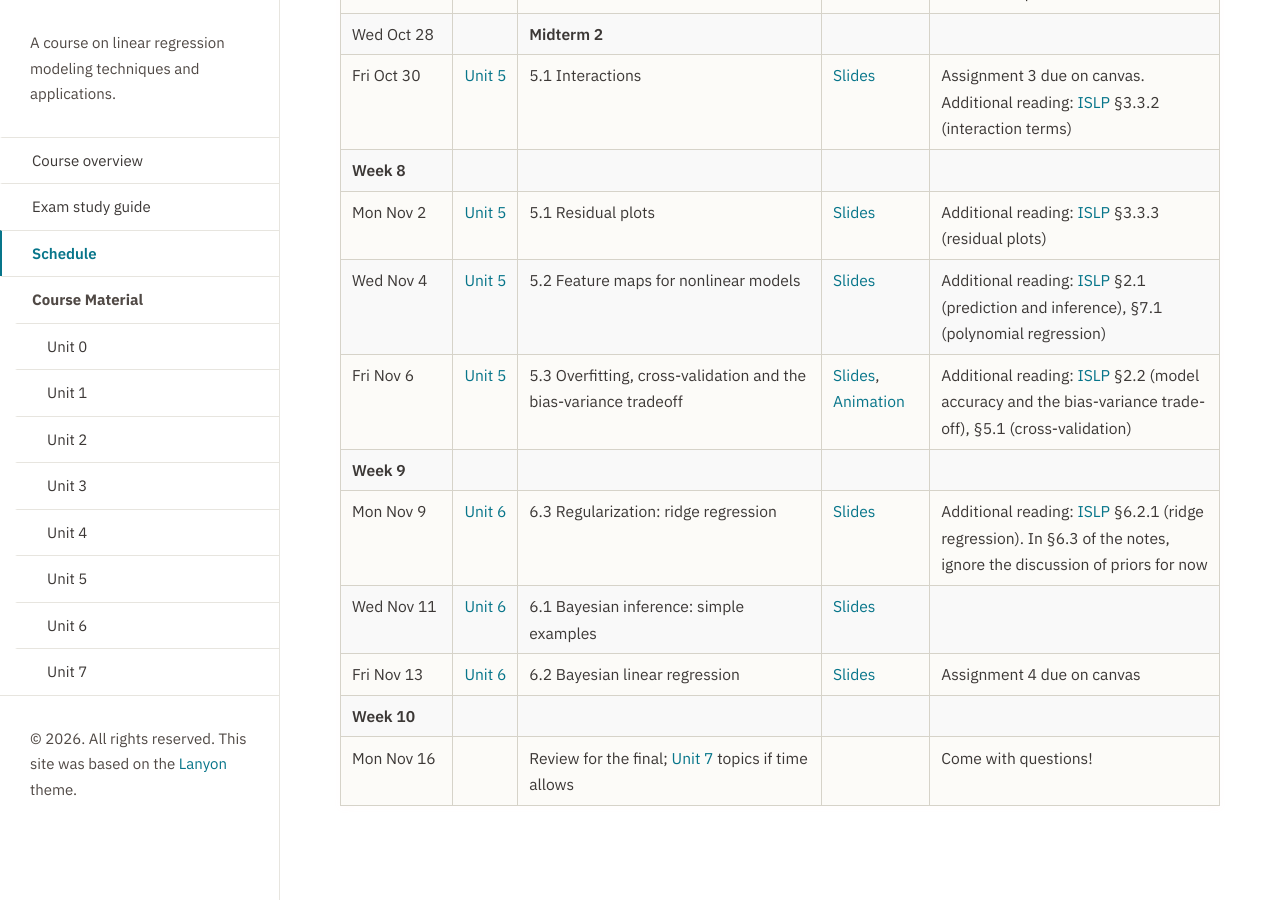
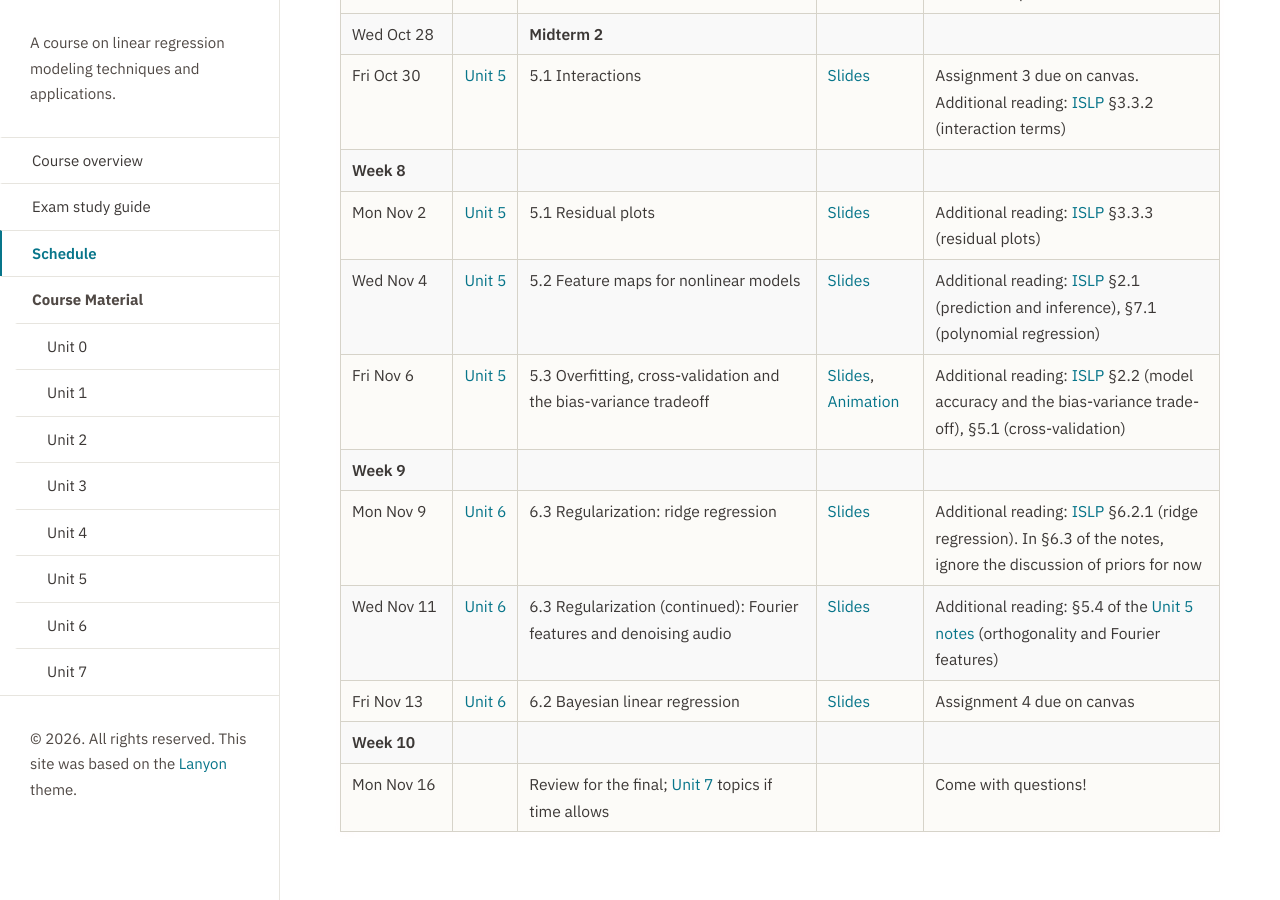
Before and after one commit to elevien/math50_2026, a Jekyll site: the page built from schedule.md, in a window 1280 px wide and 900 px high, scrolled down 1987 px. Built offline with Jekyll 4.4.1, drawn with Linux system fonts in a browser that asks for light colours; before the commit the page ends 2861 px from its top, so only the background shows below that.

Commit message:
Publish from math50_sandbox@f530c91

```diff
--- a/schedule.md
+++ b/schedule.md
@@ -48,7 +48,7 @@ Before going through Unit 1, please review [Unit 0]({{ '/unit0/' | relative_url
 | Fri Nov 6 | [Unit 5]({{ '/unit5/' | relative_url }}) | 5.3 Overfitting, cross-validation and the bias-variance tradeoff | [Slides]({{ '/unit5/slides-11-06.pdf' | relative_url }}), [Animation]({{ '/unit5/fig/poly_fit_movie.gif' | relative_url }}) | Additional reading: [ISLP](https://www.statlearning.com/) §2.2 (model accuracy and the bias-variance trade-off), §5.1 (cross-validation) |
 | **Week 9** | | | | |
 | Mon Nov 9 | [Unit 6]({{ '/unit6/' | relative_url }}) | 6.3 Regularization: ridge regression | [Slides]({{ '/unit6/slides-11-09.pdf' | relative_url }}) | Additional reading: [ISLP](https://www.statlearning.com/) §6.2.1 (ridge regression). In §6.3 of the notes, ignore the discussion of priors for now |
-| Wed Nov 11 | [Unit 6]({{ '/unit6/' | relative_url }}) | 6.1 Bayesian inference: simple examples | [Slides]({{ '/unit6/slides-11-11.pdf' | relative_url }}) |  |
+| Wed Nov 11 | [Unit 6]({{ '/unit6/' | relative_url }}) | 6.3 Regularization (continued): Fourier features and denoising audio | [Slides]({{ '/unit6/slides-11-11.pdf' | relative_url }}) | Additional reading: §5.4 of the [Unit 5 notes]({{ '/unit5/' | relative_url }}#sec-5-4) (orthogonality and Fourier features) |
 | Fri Nov 13 | [Unit 6]({{ '/unit6/' | relative_url }}) | 6.2 Bayesian linear regression | [Slides]({{ '/unit6/slides-11-13.pdf' | relative_url }}) | Assignment 4 due on canvas |
 | **Week 10** | | | | |
 | Mon Nov 16 | | Review for the final; [Unit 7]({{ '/unit7/' | relative_url }}) topics if time allows | | Come with questions! |
```
